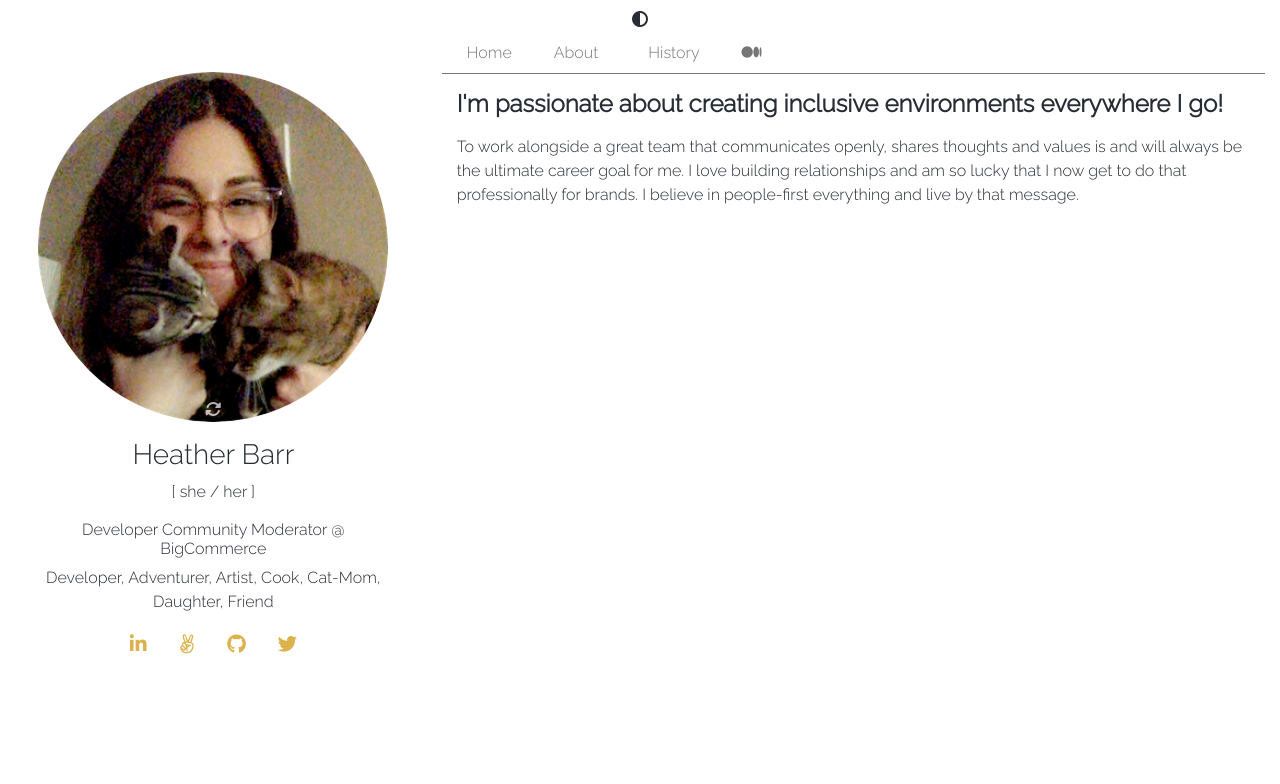
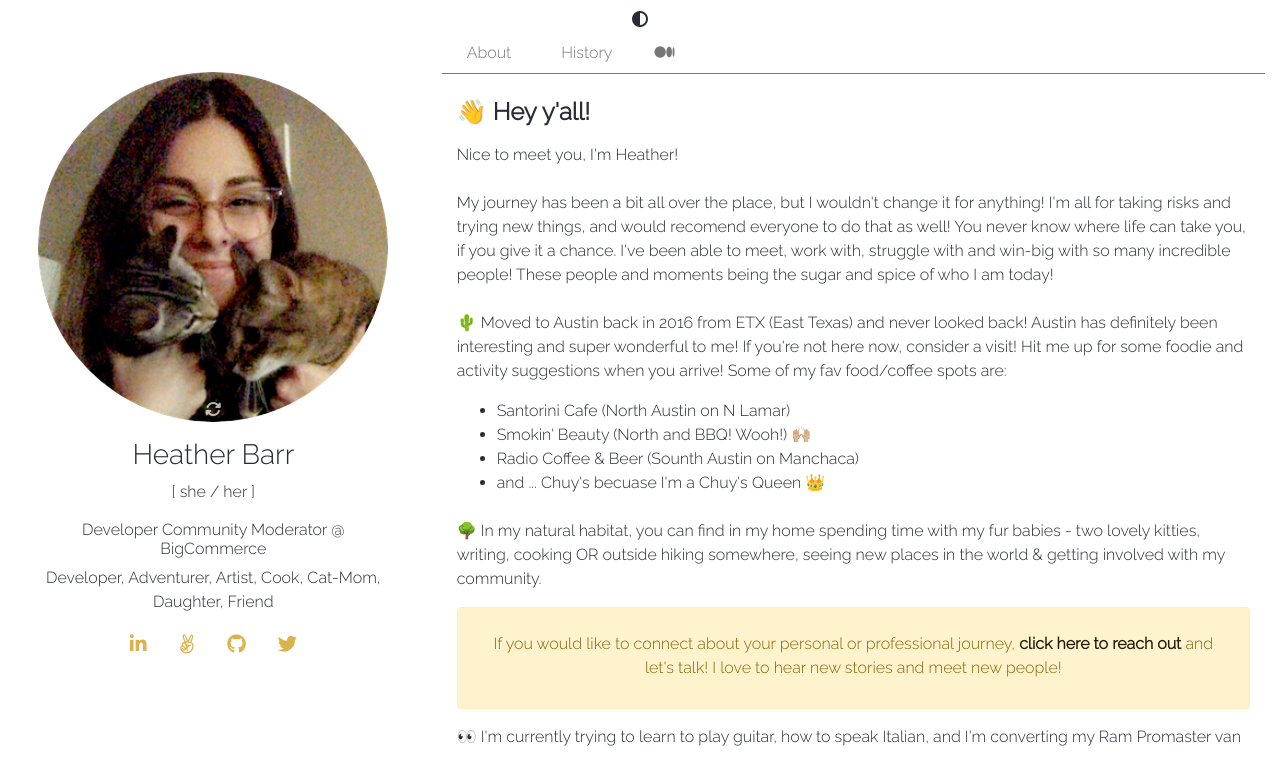
Before and after one commit to hnbarr/heatherbarr, a React (Create React App) app: page / in a window 1280 px wide. Shown: the top 784 px of the page. Built offline with nearby package versions, Linux system fonts and the light colour scheme.

Commit message:
updates to nav and structure to remove home page as it was mainly career focused. Reassigned that content to resume component

```diff
--- a/src/App.js
+++ b/src/App.js
@@ -4,7 +4,7 @@ import {ThemeProvider} from "styled-components";
 import { GlobalStyles } from "./components/GlobalStyles";
 import { lightTheme, darkTheme } from "./components/Theme"
 import Contact from './components/Contact';
-import Home from './components/Home';
+// import Home from './components/Home';
 import Media from './components/Media';
 import Resume from './components/Resume';
 import About from './components/About';
@@ -37,8 +37,8 @@ function App() {
                 <div id="activePane">
                 {/* <Home /> */}
                   <Switch>
-                      <Route exact path='/' component={Home}></Route>
-                      <Route path='/Home' component={Home}></Route>
+                      <Route exact path='/' component={About}></Route>
+                      {/* <Route path='/Home' component={Home}></Route>                     */}
                       <Route path='/About' component={About}></Route>
                       <Route path='/History' component={Resume}></Route>
                       <Route path='/Stories' component={Media}></Route>
@@ -64,8 +64,8 @@ function App() {
                   <div id="activePane" className="mb-2">
                   {/* <Home /> */}
                     <Switch>
-                        <Route exact path='/' component={Home}></Route>
-                        <Route path='/Home' component={Home}></Route>
+                        <Route exact path='/' component={About}></Route>
+                        {/* <Route path='/Home' component={Home}></Route>                     */}
                         <Route path='/About' component={About}></Route>
                         <Route path='/History' component={Resume}></Route>
                         <Route path='/Stories' component={Media}></Route>
--- a/src/components/About.js
+++ b/src/components/About.js
@@ -7,16 +7,16 @@ export default class About extends Component {
             <div className="container">
                 <div className="row">
                     <div className="col-12 my-3">
-                        <h4><b>Hey y'all!</b></h4>
-                        <p>
-                            👋 Nice to meet you, I'm Heather!
+                        <h4 className="py-2"><b>👋  Hey y'all!</b></h4>
+                        <p className="mt-2">
+                            Nice to meet you, I'm Heather!
                         </p>
-                        <p>
+                        <p className="pt-2">
                             My journey has been a bit all over the place, but I wouldn't change it for anything! I'm all for taking risks and trying new things,
                             and would recomend everyone to do that as well! You never know where life can take you, if you give it a chance. I've been able to
                             meet, work with, struggle with and win-big with so many incredible people! These people and moments being the sugar and spice of who I am today!
                         </p>
-                        <p>
+                        <p className="pt-2">
                             🌵 Moved to Austin back in 2016 from ETX (East Texas) and never looked back! Austin has definitely been interesting and super wonderful to me! If you're not
                             here now, consider a visit! Hit me up for some foodie and activity suggestions when you arrive! Some of my fav food/coffee spots are:
                         </p>
@@ -27,7 +27,7 @@ export default class About extends Component {
                             <li>Radio Coffee & Beer (Sounth Austin on Manchaca)</li>
                             <li>and ... Chuy's becuase I'm a Chuy's Queen 👑</li>
                         </ul>
-                        <p>
+                        <p className="pt-2">
                             🌳 In my natural habitat, you can find in my home spending time with my fur babies - two lovely kitties, writing, cooking OR
                             outside hiking somewhere, seeing new places in the world & getting involved with my community.
                         </p>
@@ -41,7 +41,7 @@ export default class About extends Component {
                             {/* <br /> */}
                             {/* For more information on our goals and actions, <Link to="www.google.com" className="siteLink" target="_blank">check out our site!</Link> */}
                         </p>
-                        <section className="alert alert-warning">
+                        <section className="alert alert-warning pt-3">
                             <p className="text-center mt-2">If you would like to connect about your personal or professional journey,
                             <a className="siteLink" href="mailTo:hnbarr94@gmail.com?subject=Reaching out from your site to connect!"><b> click here to reach out</b>&nbsp;</a>and let's talk! I love to hear new stories and meet new people!
                             </p>
--- a/src/components/NavTabs.js
+++ b/src/components/NavTabs.js
@@ -7,9 +7,9 @@ export default class NavTabs extends Component {
     render() {
         return (
             <ul className="nav nav-tabs navtabs d-flex p-0 d-print-none">
-                <li className="nav-item ml-2 active">
+                {/* <li className="nav-item ml-2 active">
                     <NavLink className="nav-link" activeClassName="active" to="/Home">Home</NavLink>
-                </li>
+                </li> */}
                 <li className="nav-item mx-2">
                     <NavLink className="nav-link" activeClassName="active" to="/About">About</NavLink>
                 </li>
--- a/src/components/Navbar.js
+++ b/src/components/Navbar.js
@@ -7,7 +7,7 @@ export default class Navbar extends Component {
                 <a className="navbar-brand" href="/Home"></a>
                 <div className="" id="navDropdownMenu">
                     <div className="navbar-nav">
-                    <a className="nav-item nav-link active" href="/">Home <span className="sr-only">(current)</span></a>
+                    {/* <a className="nav-item nav-link active" href="/">Home <span className="sr-only">(current)</span></a> */}
                     <a className="nav-item nav-link" href="/History">Resume</a>
                     <a className="nav-item nav-link" href="/About">About</a>
                     <a className="nav-item nav-link" href="/Stories">Stories</a>
--- a/src/components/Resume.js
+++ b/src/components/Resume.js
@@ -9,6 +9,18 @@ export default class Resume extends Component {
             <div className="container-fluid">
                 <div className="row">
                     <div className="col-12 my-3">
+                        <h4 className="text-center">
+                            <b>I'm passionate about creating inclusive environments everywhere I go!</b>
+                        </h4>
+                        <div className="text-center">
+                            <p>
+                                To work alongside a great team that communicates openly, shares thoughts and values is and will always
+                                be the ultimate career goal for me. I love building relationships and am so lucky that I now get to do that professionally for brands.
+                                I believe in people-first everything and live by that message.
+                            </p>
+                        </div>
+                    </div>
+                    <div className="col-12 mb-3">
                         <section className="alert alert-warning text-center">
                             <p>The following is a in depth view of my previous roles. I love to tell my story and would enjoy if you looked it over! However, if you're only interested in my actual resume, click to
                             <Link className="siteLink" to={HeatherBarrResume} target="_blank" download> <b>download my resume!</b></Link></p>
@@ -30,9 +42,9 @@ export default class Resume extends Component {
                                     I also create content for our Developer Blog on Medium, in addition to hosting and moderating webinar events.
                                     Overall, my purpose and goal is to ensure that the developer spaces are thriving, engaging, and a positive place for developers and partners to gather.
                                 </p>
-                                <p className="px-2">
+                                <b className="px-2">
                                     Accomplishments;
-                                </p>
+                                </b>
                                 <ul>
                                     <li>Developed and maintained a community program which has since then been adopted on the Community + DevRel teams.</li>
                                 </ul>
@@ -55,23 +67,23 @@ export default class Resume extends Component {
                             </p>
                         </div>
                         <hr />
-                        <h5>Visa</h5>
+                        {/* <h5>Visa</h5>
                         <div>
                             <span><b>Client Services Representative - CSR</b>&nbsp;<small><i>2018 (8 months)</i></small></span>
                             <p className="px-2">
                                 Providing phone support to cardholders nationwide. Working in multiple programs and applications to find solutions and resolve problems for cardholders. Only three months after initial on boarding training, I was able to train for other products to assist with additional card programs. Visa has a wonderful environment, which is something that I will definitely seek in all future career moves. I then went to serve tables while in school to become a developer.
                             </p>
                         </div>
-                        <hr />
+                        <hr /> */}
                         <h5>Yodle / Web.com</h5>
                         <div>
-                            <span><b>Sales Representative</b>&nbsp;<small><i>2017 (1 year)</i></small></span>
+                            <span><b>Sales Representative</b>&nbsp;<small><i>2017 - 2018 (1 year)</i></small></span>
                             <p className="px-2">
                             What an experience, I learned so much from my time here! This was the most challenging job I've had to date, but with that comes the most rewarding! The first few months were very difficult for me, however I carried on and pushed myself until I gained success. After my fourth month, I shot to the top of the charts. I was consistent since then, every pay period finishing over goal. Hard work definitely pays off. My journey started as an entry level sales representative for a product called "Essentials" for Yodle, which I pushed through until finding success.
                             </p>
-                            <p className="px-2">
+                            <b className="px-2">
                             Accomplishments for Yodle;
-                            </p>
+                            </b>
                                 <ul>
                                     <li>#1 Sales Rep. June in Essentials Sales.</li>
                                     <li>#1 Sales Rep. July in Essentials Sales.</li>
@@ -79,9 +91,9 @@ export default class Resume extends Component {
                             <p className="px-2">
                             After my success with Yodle, Web.com acquired the company and led me to being one of 7 reps in a Sales Lab for a new Web.com product. While in this sales lab, I lead the team in deals and carried us to our goals. The position I had at Yodle and Web.com played a major part in who I am today.
                             </p>
-                            <p className="px-2">
+                            <b className="px-2">
                             Accomplishments for Web.com;
-                            </p>
+                            </b>
                                 <ul>
                                     <li>#1 Sales Rep. Web.com sales lab for 2 months</li>
                                 </ul>
```
Also changed, not shown: 1 other file (tests, documents, lock files or other folders).
